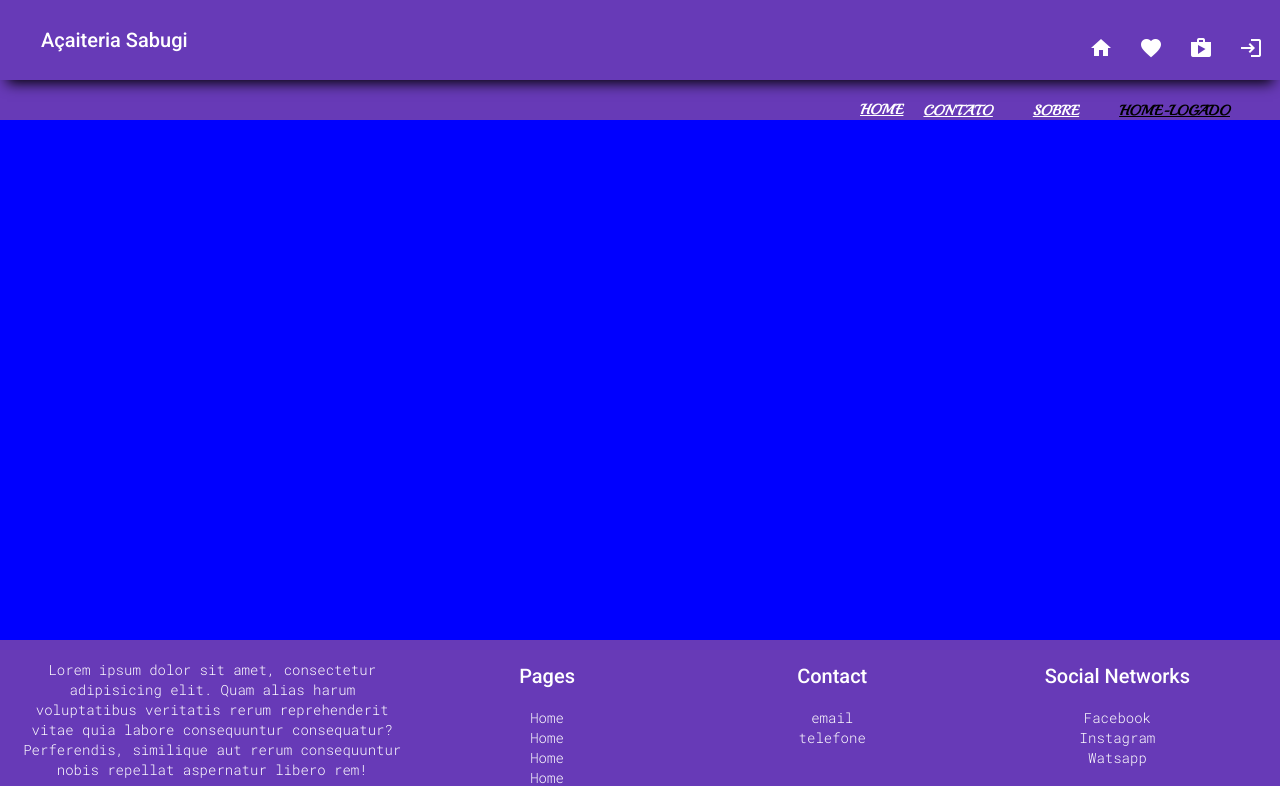
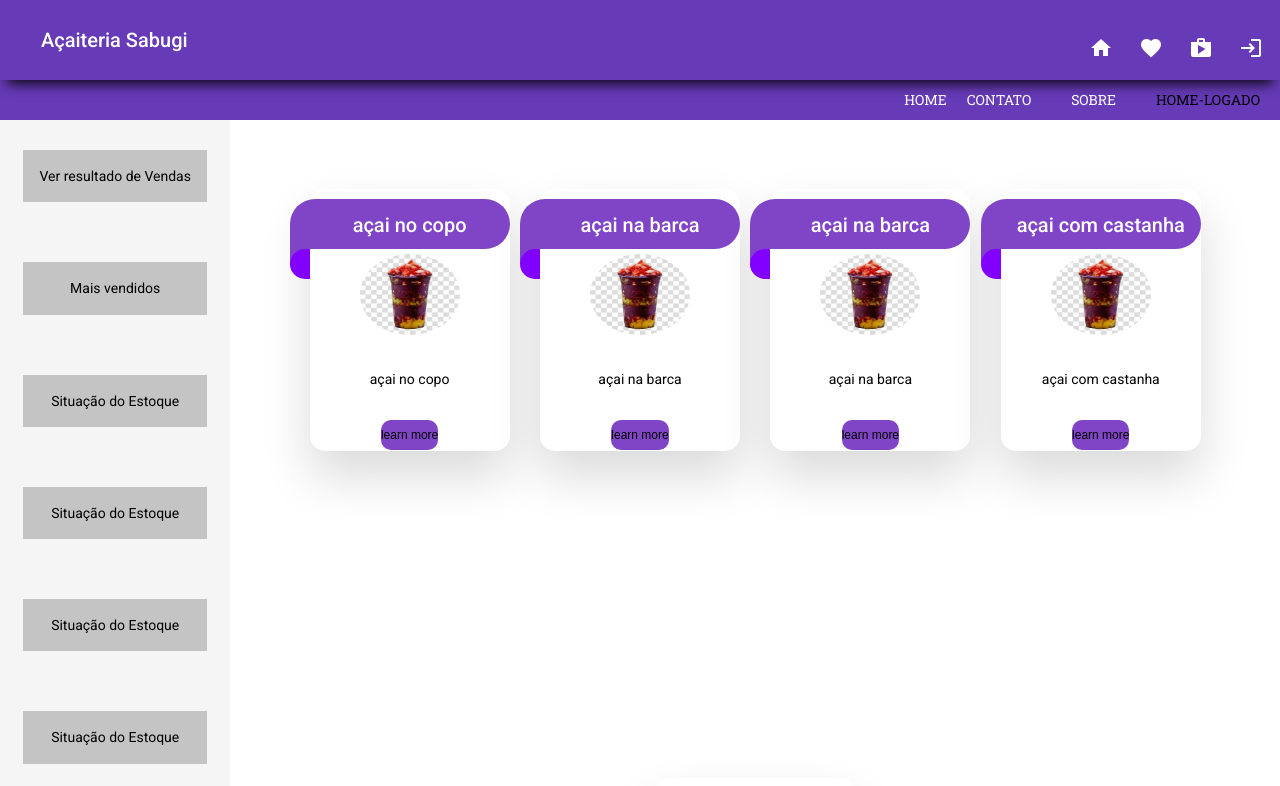
Before and after one commit to dev-brito99frelas/Acaiteria-Sabugi, an Angular app in the folder acaiteria-sjs/: page /home-logado in a window 1280 px wide. Shown: the top 786 px of the page. Built offline with nearby package versions, Linux system fonts and the light colour scheme; data requests are answered from the project's data file; a web font is replaced by a local one.

Commit message:
started screen 2 when logged in

```diff
--- a/acaiteria-sjs/src/app/components/navbar/navbar.component.sass
+++ b/acaiteria-sjs/src/app/components/navbar/navbar.component.sass
@@ -6,19 +6,27 @@ nav
   display: flex
   flex-direction: row-reverse
   align-items: center
-  padding: 30px
+
   .router-link-active
     color: black
 
   a
     align-items: center
     color: #FFFFFF
-    font-weight: bold
     font-size: 1.4rem
-    font-family: 'Playball', cursive
+    font-family: 'Roboto Slab', serif
+    text-decoration: none
 
   a:hover
      color: black
 
   div
     padding: 20px
+
+@media screen and (max-width: 320px)
+  nav
+    width: 100%
+    height: 100%
+    box-sizing: border-box
+    background: #673AB7
+    display: none
--- a/acaiteria-sjs/src/app/pages/home-logado/home-logado.component.html
+++ b/acaiteria-sjs/src/app/pages/home-logado/home-logado.component.html
@@ -1,3 +1,24 @@
 <div class="container-logado">
+  <div class="lateral-esquerda">
+    <div>Ver resultado de Vendas</div>
+    <div>Mais vendidos</div>
+    <div>Situação do Estoque</div>
+    <div>Situação do Estoque</div>
+    <div>Situação do Estoque</div>
+    <div>Situação do Estoque</div>
+    <div>Situação do Estoque</div>
+  </div>
+
+
+  <div class="lateral-direita">
+    <div *ngFor="let item of  listProducts">
+      <app-card-riborn [cor]="'#8045c6'" [title]="item.name" [content]="item.name" [profile]="item.profile">
+      </app-card-riborn>
+    </div>
+    <app-card-riborn [cor]="'#90EE90'" [title]="'Adicionar + '" [content]="'item.name'"
+      [profile]="'../../../assets/acai-logo.svg'">
+    </app-card-riborn>
+
+  </div>
 
 </div>
--- a/acaiteria-sjs/src/app/pages/home-logado/home-logado.component.sass
+++ b/acaiteria-sjs/src/app/pages/home-logado/home-logado.component.sass
@@ -1,4 +1,30 @@
 .container-logado
   width: 100%
   height: 100%
-  background: blue
+  background: #fff
+  display: flex
+  flex-direction: row
+
+  .lateral-esquerda
+    width: 20%
+    background: #f5f5f5
+    display: flex
+    flex-direction: column
+    text-align: center
+    div
+      margin: 30px 10%
+      padding: 7%
+      background: rgba(0, 0, 0, 0.2)
+    div:hover
+      color: #fff
+      margin: 30px 10%
+      padding: 7%
+      background:#673AB7
+
+  .lateral-direita
+    width: 80%
+    margin: 5%
+    display: flex
+    flex-direction: row
+    flex-wrap: wrap
+    justify-content: space-around
--- a/acaiteria-sjs/src/app/pages/home-logado/home-logado.component.ts
+++ b/acaiteria-sjs/src/app/pages/home-logado/home-logado.component.ts
@@ -1,4 +1,6 @@
 import { Component, OnInit } from '@angular/core';
+import { Product } from 'src/app/models/product.model';
+import { ProductsService } from 'src/app/services/products.service';
 
 @Component({
   selector: 'app-home-logado',
@@ -7,9 +9,12 @@ import { Component, OnInit } from '@angular/core';
 })
 export class HomeLogadoComponent implements OnInit {
 
-  constructor() { }
+  public listProducts:Array<Product> = [];
+
+  constructor(private productsService:ProductsService) { }
 
   ngOnInit(): void {
+    this.productsService.trazerListProducts().subscribe(res => this.listProducts = res);
   }
 
 }
--- a/acaiteria-sjs/src/app/pages/home/home.component.html
+++ b/acaiteria-sjs/src/app/pages/home/home.component.html
@@ -36,9 +36,6 @@
         <app-card-riborn [cor]="'#8045c6'" [title]="item.name" [content]="item.name" [profile]="item.profile">
         </app-card-riborn>
       </div>
-      <app-card-riborn [cor]="'#90EE90'" [title]="'Adicionar + '" [content]="'item.name'"
-        [profile]="'../../../assets/acai-logo.svg'">
-      </app-card-riborn>
     </div>
   </section>
 
--- a/acaiteria-sjs/src/app/pages/home/home.component.sass
+++ b/acaiteria-sjs/src/app/pages/home/home.component.sass
@@ -11,8 +11,7 @@
     background: #f5f5f5
     .imagem
       display: flex
-      width: 50%
-      padding: 20px
+      width: 100%
       align-items: center
       justify-content: center
       img
@@ -21,15 +20,15 @@
         width: auto
         height: auto
         justify-self: center
-        border-radius: 4px 150px 0px 151px
-        -moz-border-radius: 4px 150px 0px 151px
-        -webkit-border-radius: 4px 150px 0px 151px
+        border-radius: 4px 80px 0px 80px
+        -moz-border-radius: 4px 80px 0px 151px
+        -webkit-border-radius: 4px 80px 0px 80px
         border: 0px solid #000000
         box-shadow: inset 4px 5px 12px -1px rgba(0,0,0,0.1),inset 1px 1px 61px 2px rgba(0,0,0,0.2)
-
     .conteudo
       width: 50%
       padding: 30px
+      margin-top: 170px
       word-wrap: break-word
       p
         font-size: 1.7rem
@@ -37,7 +36,6 @@
       h1
         font-family: 'Playball', cursive
         font-size: 5.5rem
-        // font-size: 1.5rem
 
   .section-two
     width: 100%
@@ -65,40 +63,43 @@
       justify-content: space-around
       padding: 40px
 
+
 @media screen and (max-width: 320px)
   .home-conatainer
     width: 100%
-    height: 100%
+    max-height: 70%
     display: flex
     flex-direction: column
-  .section-one
-    width: 100%
-    display: flex
-    flex-direction: column
-    background: #f5f5f5
-    .imagem
+    .section-one
+      width: 100%
       display: flex
-      width: 70%
-      padding: 20px
-      align-items: center
-      justify-content: center
-      img
-        background: #fff
-        max-width: 90%
-        width: auto
-        height: auto
-        justify-self: center
-        border-radius: 4px 150px 0px 151px
-        -moz-border-radius: 4px 150px 0px 151px
-        -webkit-border-radius: 4px 150px 0px 151px
-        border: 0px solid #000000
-        box-shadow: inset 4px 5px 12px -1px rgba(0,0,0,0.1),inset 1px 1px 61px 2px rgba(0,0,0,0.2)
-    .conteudo
-      width: 100%
-      padding: 30px
-      p
-        font-size: 1.7rem
-        font-family: 'Roboto Condensed', sans-serif
-      h1
-        font-family: 'Playball', cursive
-        font-size: 2rem
+      flex-direction: column
+      background: #f5f5f5
+      .imagem
+        display: flex
+        width: 90%
+        padding: 10px
+        align-items: center
+        justify-content: center
+        img
+          background: #fff
+          max-width: 100%
+          width: auto
+          height: auto
+          justify-self: center
+          border-radius: 4px 80px 0px 80px
+          -moz-border-radius: 4px 80px 0px 80px
+          -webkit-border-radius: 4px 80px 0px 80px
+          border: 0px solid #000000
+          box-shadow: inset 4px 5px 12px -1px rgba(0,0,0,0.1),inset 1px 1px 61px 2px rgba(0,0,0,0.2)
+      .conteudo
+        width: 100%
+        text-align: center
+        padding: 0 auto
+        margin: inherit
+        p
+          font-size: 1.7rem
+          font-family: 'Roboto Condensed', sans-serif
+        h1
+          font-family: 'Playball', cursive
+          font-size: 4.5rem
--- a/acaiteria-sjs/src/index.html
+++ b/acaiteria-sjs/src/index.html
@@ -20,6 +20,11 @@
   <link
     href="https://fonts.googleapis.com/css2?family=Roboto+Mono:wght@300&family=Sansita+Swashed:wght@800&display=swap"
     rel="stylesheet">
+
+  <link rel="preconnect" href="https://fonts.googleapis.com">
+  <link rel="preconnect" href="https://fonts.gstatic.com" crossorigin>
+  <link href="https://fonts.googleapis.com/css2?family=Roboto+Slab&display=swap" rel="stylesheet">
+
   <!-- fonte playbal -->
   <link rel="preconnect" href="https://fonts.googleapis.com">
   <link rel="preconnect" href="https://fonts.gstatic.com" crossorigin>
```
